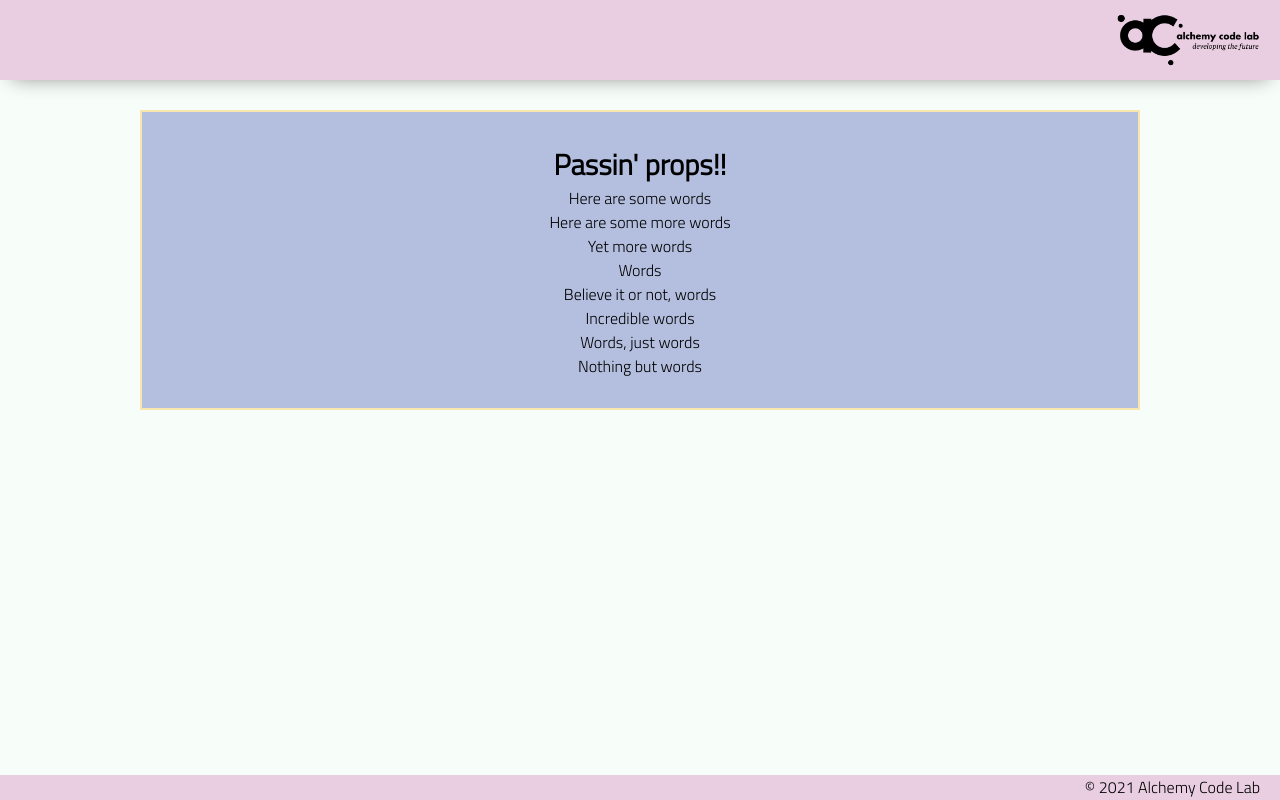
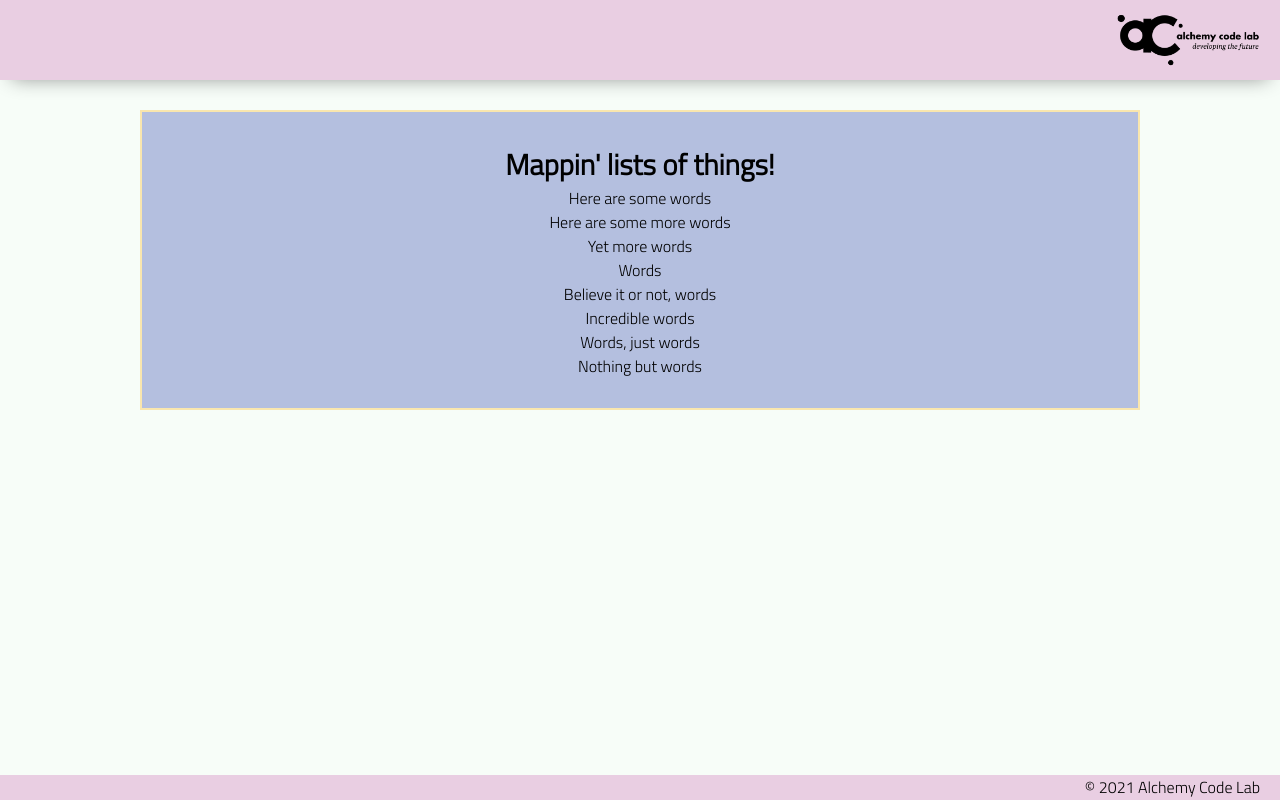
Before and after one commit to simpson-sean/foundations-react-sandbox, a React (Create React App) app: page / in a window 1280 px wide. Built offline with nearby package versions, Linux system fonts and the light colour scheme.

Commit message:
add title

```diff
--- a/src/App.js
+++ b/src/App.js
@@ -10,7 +10,7 @@ export default class App extends Component {
       return (
         <div className="App">
           <Header logoSrc="big-logo.png" />
-          <Body title="Passin' props!!"/>
+          <Body title="Mappin' lists of things!"/>
           <Footer year="2021" />
         </div>
       );
```
